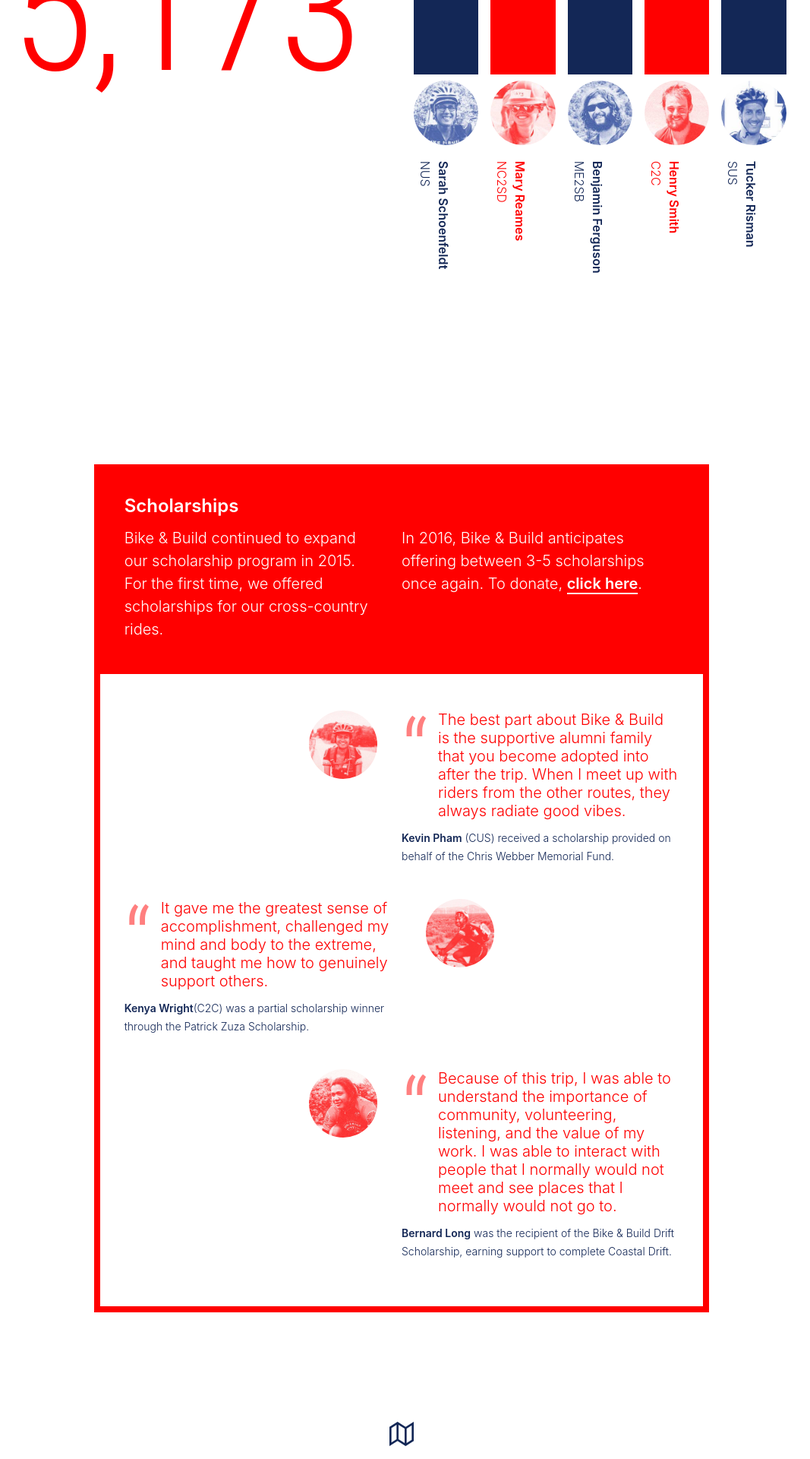
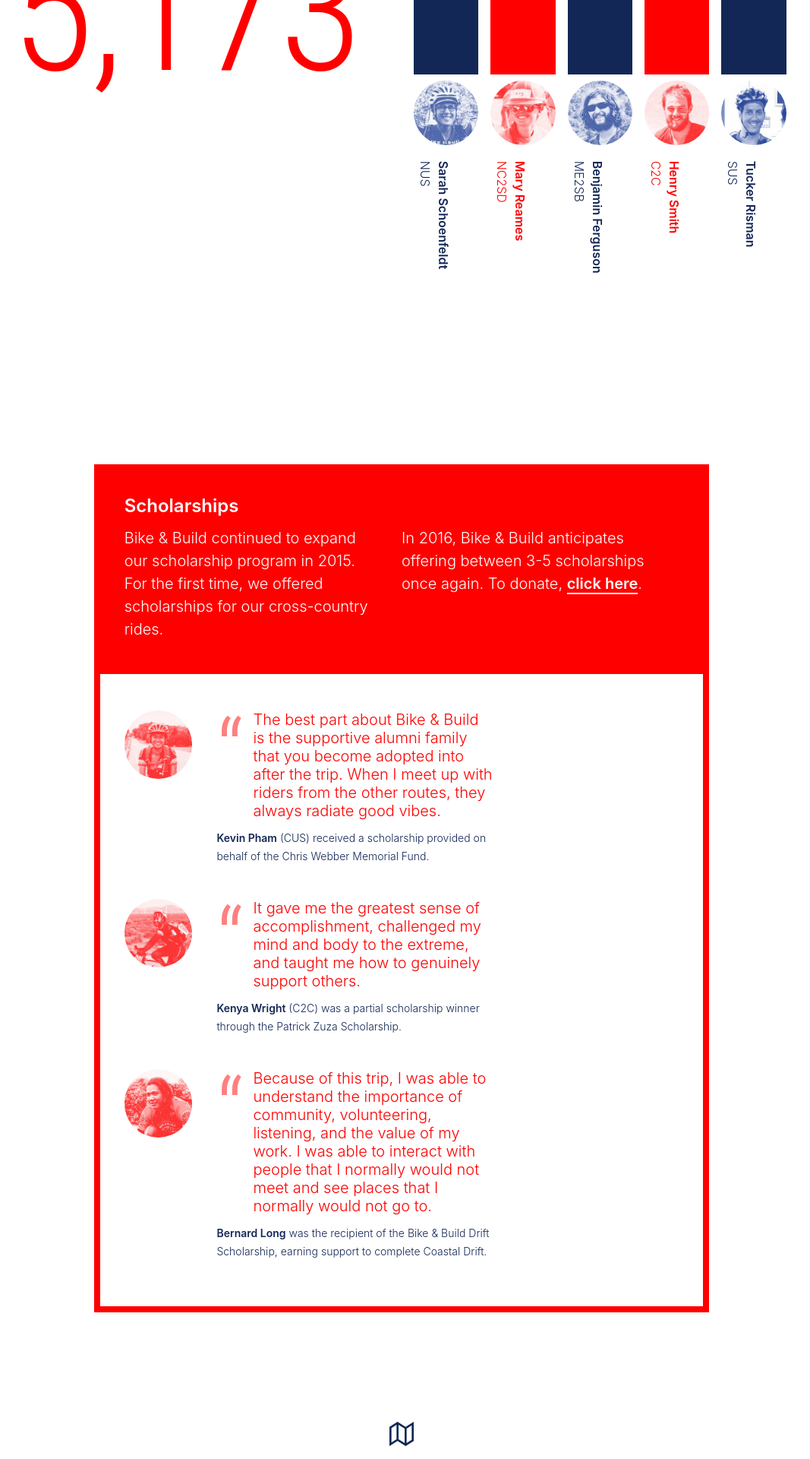
Before and after one commit to morf-studio/babar-2015, a Jekyll site: the page built from index.html, in a window 1280 px wide. Shown: the part 4480-6400 px from the top of the page at 76% size, without its empty margins (111-1178 px from the left). Built offline with Jekyll 4.4.1, drawn with Linux system fonts in a browser that asks for light colours.

Commit message:
scholarships changes

```diff
--- a/_sass/layout/_spacing.scss
+++ b/_sass/layout/_spacing.scss
@@ -109,6 +109,7 @@
 .mar-l-xl {margin-left:$space-xl;}
 .mar-l-xxl{margin-left:$space-xxl;}
 .mar-l-xxxl{margin-left:$space-xxxl;}
+.mar-l-3 {margin-left:3rem;}
 
 .mar-r-xs {margin-right:$space-xs;}
 .mar-r-s  {margin-right:$space-s;}
--- a/index.html
+++ b/index.html
@@ -171,7 +171,7 @@
           <div class="grid cf pad-l">
 
               <div class="grid cf pad-y-m">
-                <div class="l-col-8 float-r">
+                <div class="l-col-8">
                   <div class="pad-r-l pad-b-l col-6 s-col-3 col">
                     <div class="circle overflow-hidden">
                       <img class="" src="img/content/scholarships/kevin_pham_red_1_1.jpg" alt="Portrait of Kevin Pham, a Bike and Build scholarship recipient." />
@@ -184,20 +184,22 @@
                 </div>
               </div>
 
-              <div class="grid cf pad-y-m l-col-8">
-                  <div class="pad-l-l pad-b-l col-6 s-col-3 float-r">
+              <div class="grid cf pad-y-m">
+                <div class="l-col-8">
+                  <div class="pad-r-l pad-b-l col-6 s-col-3 col">
                     <div class="circle overflow-hidden">
                       <img src="img/content/scholarships/kenya_wright_red_1_1.jpg" alt="Portrait of Kenya Wright, a Bike and Build scholarship recipient." />
                     </div>
                   </div>
-                  <div class="col-12 s-col-9  float-r">
+                  <div class="col col-12 s-col-9 ">
                     <blockquote class="">It gave me the greatest sense of accomplishment, challenged my mind and body to the extreme, and taught me how to genuinely support others.</blockquote>
-                    <p class="navy"> <small> <strong>Kenya Wright</strong>(C2C) was a partial scholarship winner through the Patrick Zuza Scholarship. </small> </p>
+                    <p class="navy"> <small> <strong>Kenya Wright</strong> (C2C) was a partial scholarship winner through the Patrick Zuza Scholarship. </small> </p>
                   </div>
+                </div>
               </div>
 
               <div class="grid cf pad-y-m">
-                <div class="l-col-8 float-r">
+                <div class="l-col-8">
                   <div class="pad-r-l pad-b-l col-6 s-col-3 col">
                     <div class="circle overflow-hidden">
                       <img src="img/content/scholarships/bernard_long_red_1_1.jpg" alt="Portrait of Bernard Long, a Bike and Build scholarship recipient." />
```
Also changed, not shown: 2 other files.
